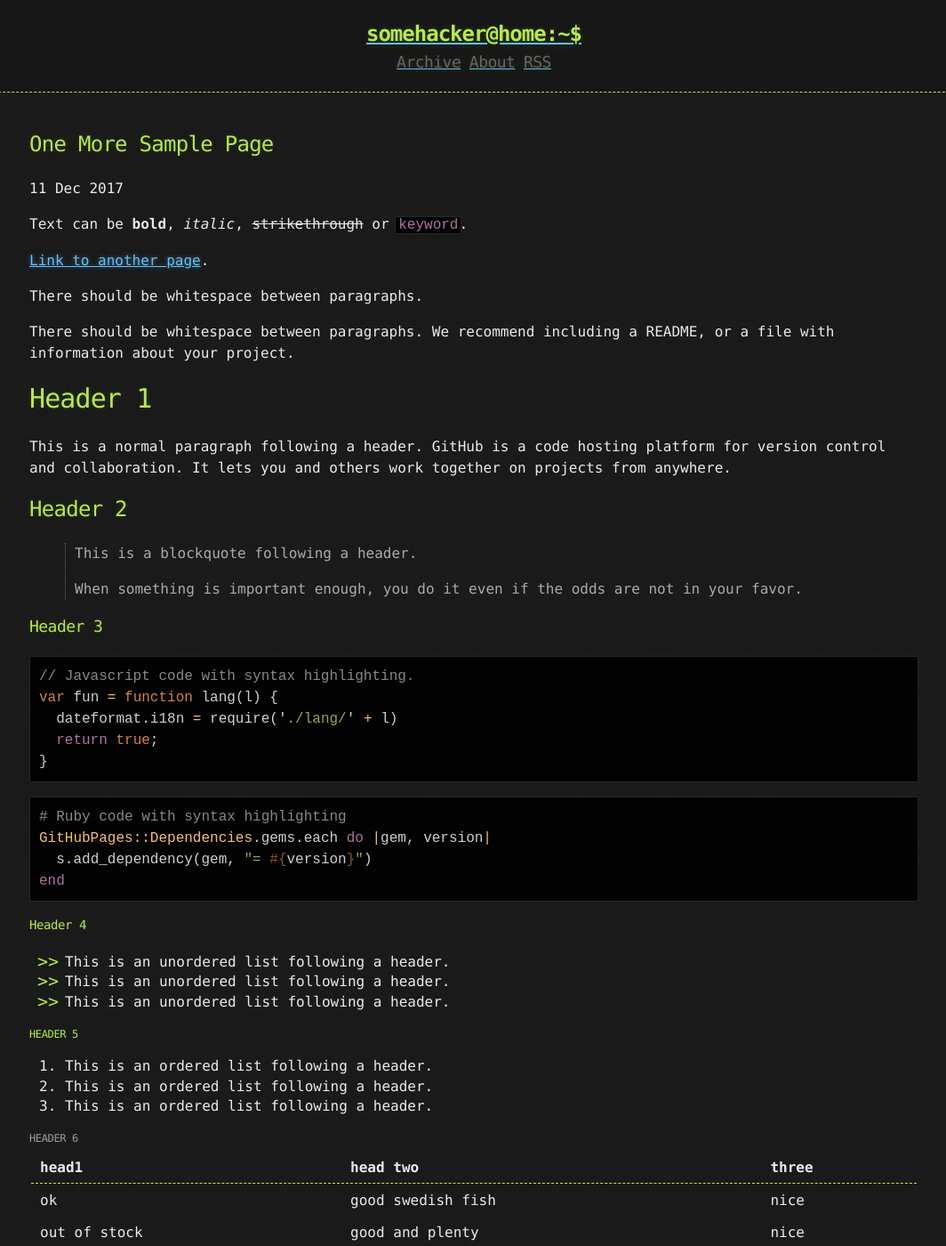
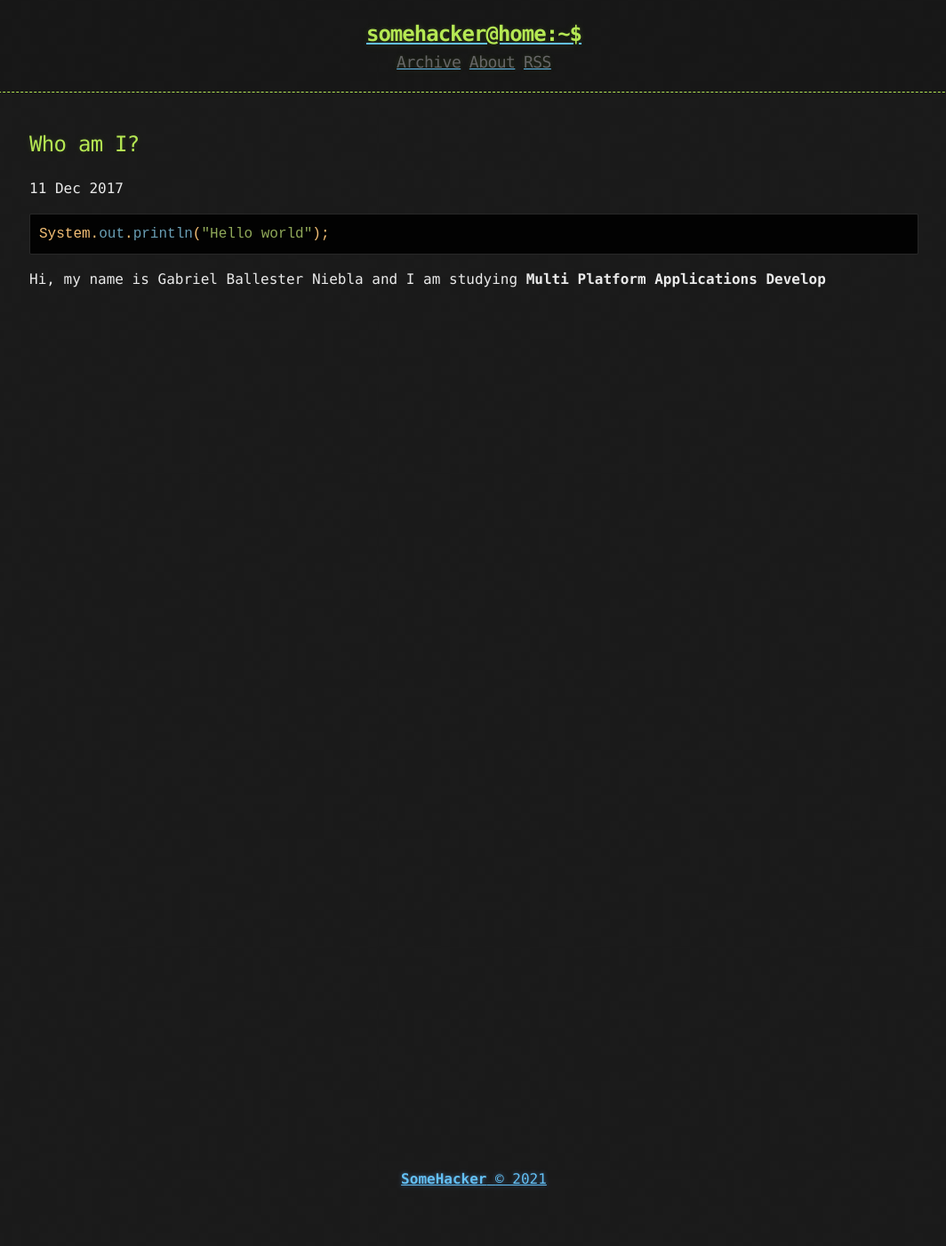
Before and after one commit to tocttou/hacker-blog, a Jekyll site: the page built from _posts/2017-12-11-One-More-Sample-Page.md, in a window 1280 px wide and 1400 px high. Shown: the whole window at 89% size, without its empty margins (107-1171 px from the left). Built offline with Jekyll 4.4.1, drawn with Linux system fonts in a browser that asks for light colours; some of the changed text lies outside the part shown.

Commit message:
Update 2017-12-11-One-More-Sample-Page.md

````diff
--- a/_posts/2017-12-11-One-More-Sample-Page.md
+++ b/_posts/2017-12-11-One-More-Sample-Page.md
@@ -1,124 +1,10 @@
 ---
-title: One More Sample Page
+title: Who am I?
 published: true
 ---
 
-Text can be **bold**, _italic_, ~~strikethrough~~ or `keyword`.
-
-[Link to another page](another-page).
-
-There should be whitespace between paragraphs.
-
-There should be whitespace between paragraphs. We recommend including a README, or a file with information about your project.
-
-# [](#header-1)Header 1
-
-This is a normal paragraph following a header. GitHub is a code hosting platform for version control and collaboration. It lets you and others work together on projects from anywhere.
-
-## [](#header-2)Header 2
-
-> This is a blockquote following a header.
->
-> When something is important enough, you do it even if the odds are not in your favor.
-
-### [](#header-3)Header 3
-
-```js
-// Javascript code with syntax highlighting.
-var fun = function lang(l) {
-  dateformat.i18n = require('./lang/' + l)
-  return true;
-}
+```java
+System.out.println("Hello world");
 ```
 
-```ruby
-# Ruby code with syntax highlighting
-GitHubPages::Dependencies.gems.each do |gem, version|
-  s.add_dependency(gem, "= #{version}")
-end
-```
-
-#### [](#header-4)Header 4
-
-*   This is an unordered list following a header.
-*   This is an unordered list following a header.
-*   This is an unordered list following a header.
-
-##### [](#header-5)Header 5
-
-1.  This is an ordered list following a header.
-2.  This is an ordered list following a header.
-3.  This is an ordered list following a header.
-
-###### [](#header-6)Header 6
-
-| head1        | head two          | three |
-|:-------------|:------------------|:------|
-| ok           | good swedish fish | nice  |
-| out of stock | good and plenty   | nice  |
-| ok           | good `oreos`      | hmm   |
-| ok           | good `zoute` drop | yumm  |
-
-### There's a horizontal rule below this.
-
-* * *
-
-### Here is an unordered list:
-
-*   Item foo
-*   Item bar
-*   Item baz
-*   Item zip
-
-### And an ordered list:
-
-1.  Item one
-1.  Item two
-1.  Item three
-1.  Item four
-
-### And a nested list:
-
-- level 1 item
-  - level 2 item
-  - level 2 item
-    - level 3 item
-    - level 3 item
-- level 1 item
-  - level 2 item
-  - level 2 item
-  - level 2 item
-- level 1 item
-  - level 2 item
-  - level 2 item
-- level 1 item
-
-### Small image
-
-![](https://assets-cdn.github.com/images/icons/emoji/octocat.png)
-
-### Large image
-
-![](https://guides.github.com/activities/hello-world/branching.png)
-
-
-### Definition lists can be used with HTML syntax.
-
-<dl>
-<dt>Name</dt>
-<dd>Godzilla</dd>
-<dt>Born</dt>
-<dd>1952</dd>
-<dt>Birthplace</dt>
-<dd>Japan</dd>
-<dt>Color</dt>
-<dd>Green</dd>
-</dl>
-
-```
-Long, single-line code blocks should not wrap. They should horizontally scroll if they are too long. This line should be long enough to demonstrate this.
-```
-
-```
-The final element.
-```
+Hi, my name is Gabriel Ballester Niebla and I am studying **Multi Platform Applications Develop**
````
